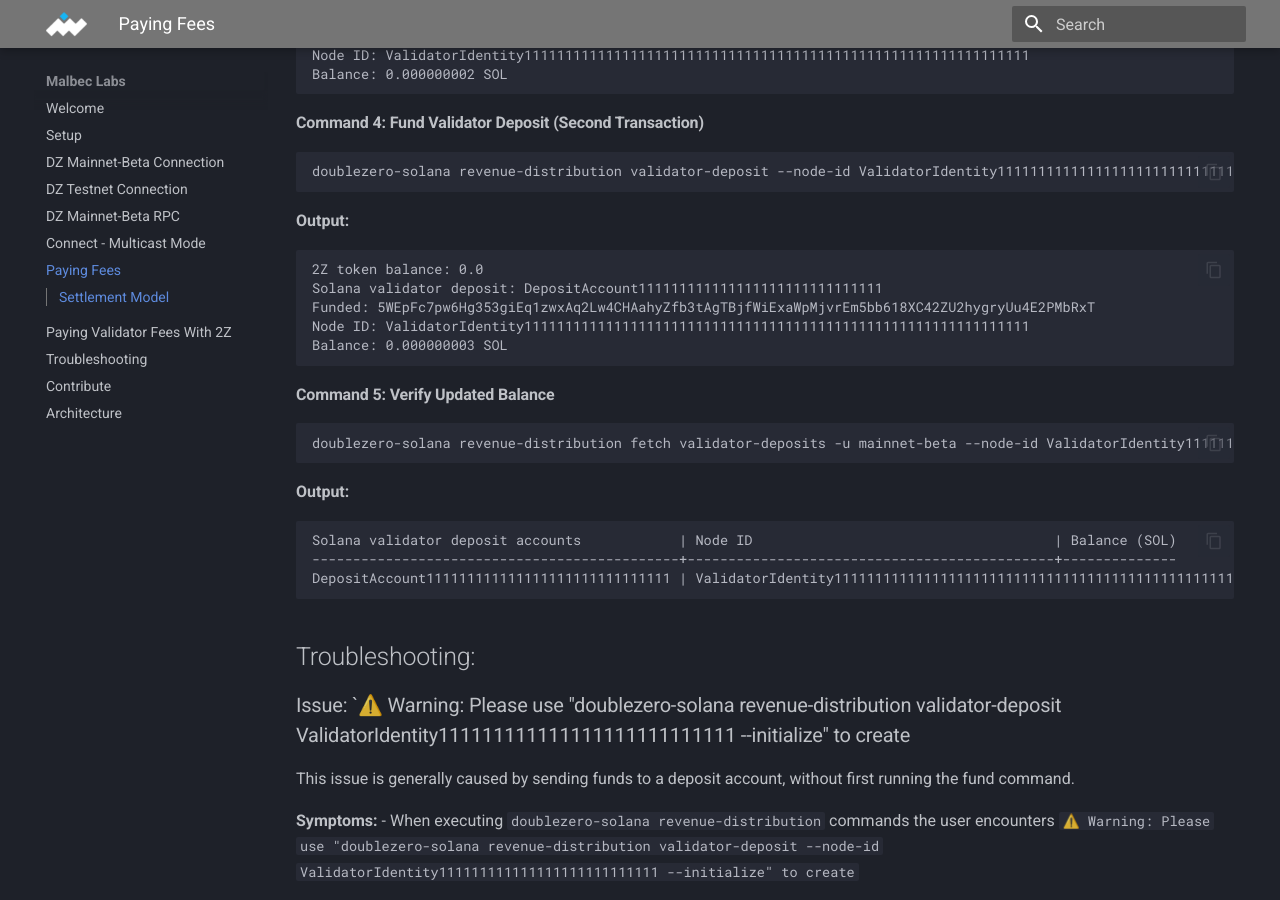
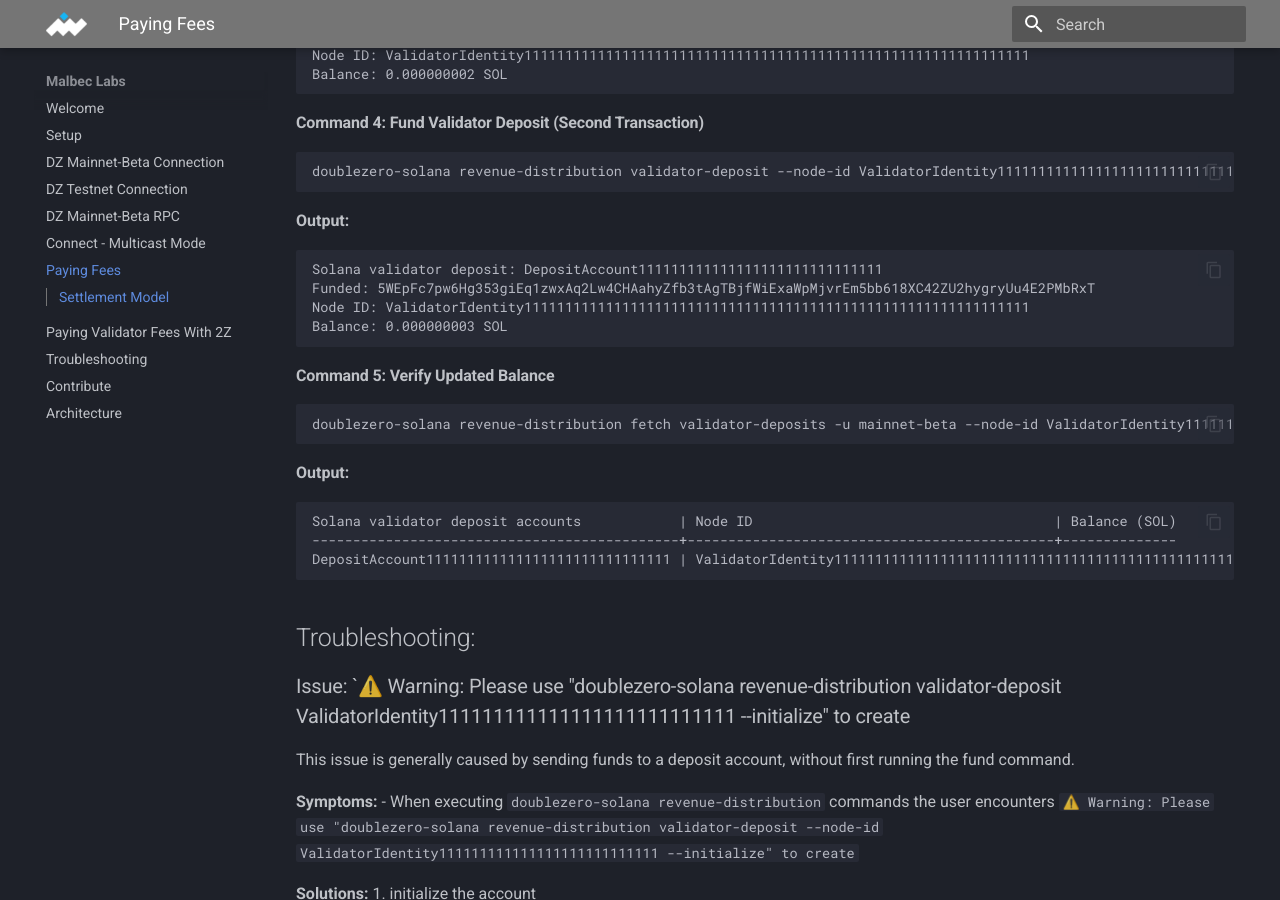
Before and after one commit to malbeclabs/docs, an MkDocs documentation site: the page built from docs/paying-fees.md, in a window 1280 px wide and 900 px high, scrolled down 2159 px. Built offline with MkDocs 1.6.1 and Material for MkDocs 9.7.7, drawn with Linux system fonts in a browser that asks for light colours.

Commit message:
update ouput fund sol

````diff
--- a/docs/paying-fees.md
+++ b/docs/paying-fees.md
@@ -99,7 +99,6 @@
 
 **Output:**
 ```
-2Z token balance: 0.0
 Solana validator deposit: DepositAccount111111111111111111111111111111
 Funded: 5WEpFc7pw6Hg353giEq1zwxAq2Lw4CHAahyZfb3tAgTBjfWiExaWpMjvrEm5bb618XC42ZU2hygryUu4E2PMbRxT
 Node ID: ValidatorIdentity11111111111111111111111111111111111111111111111111111111111111
````
